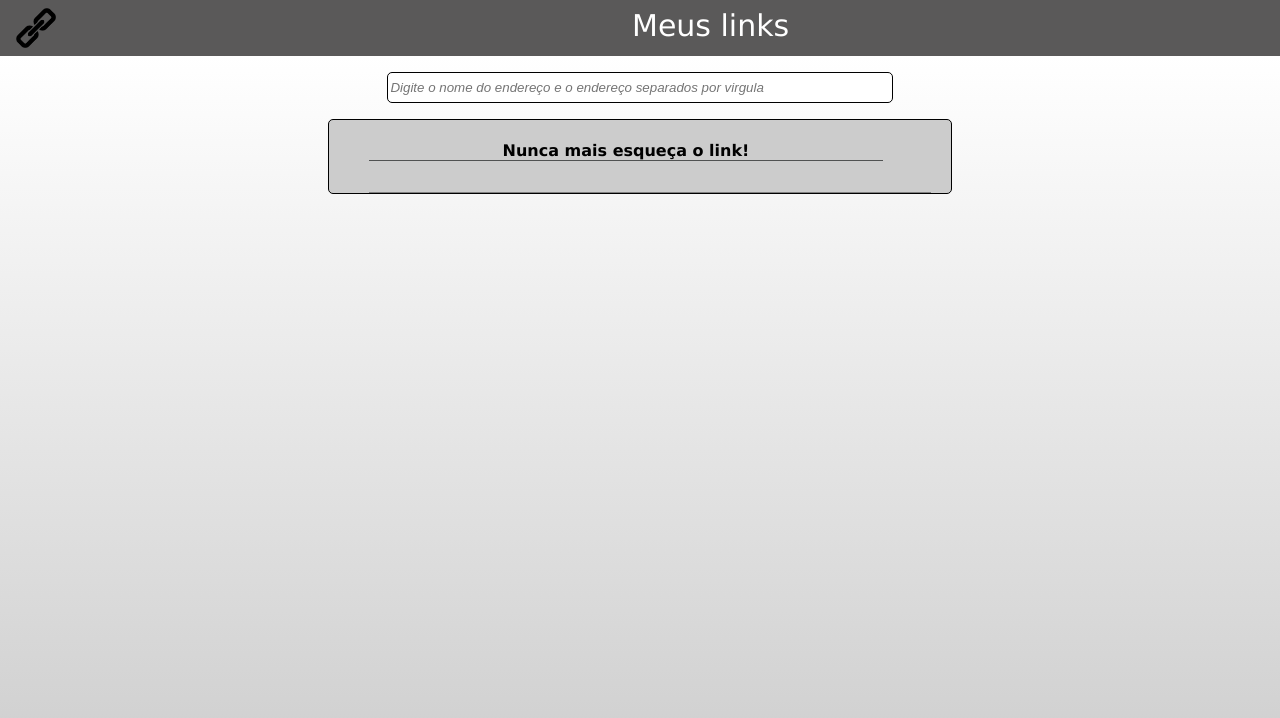
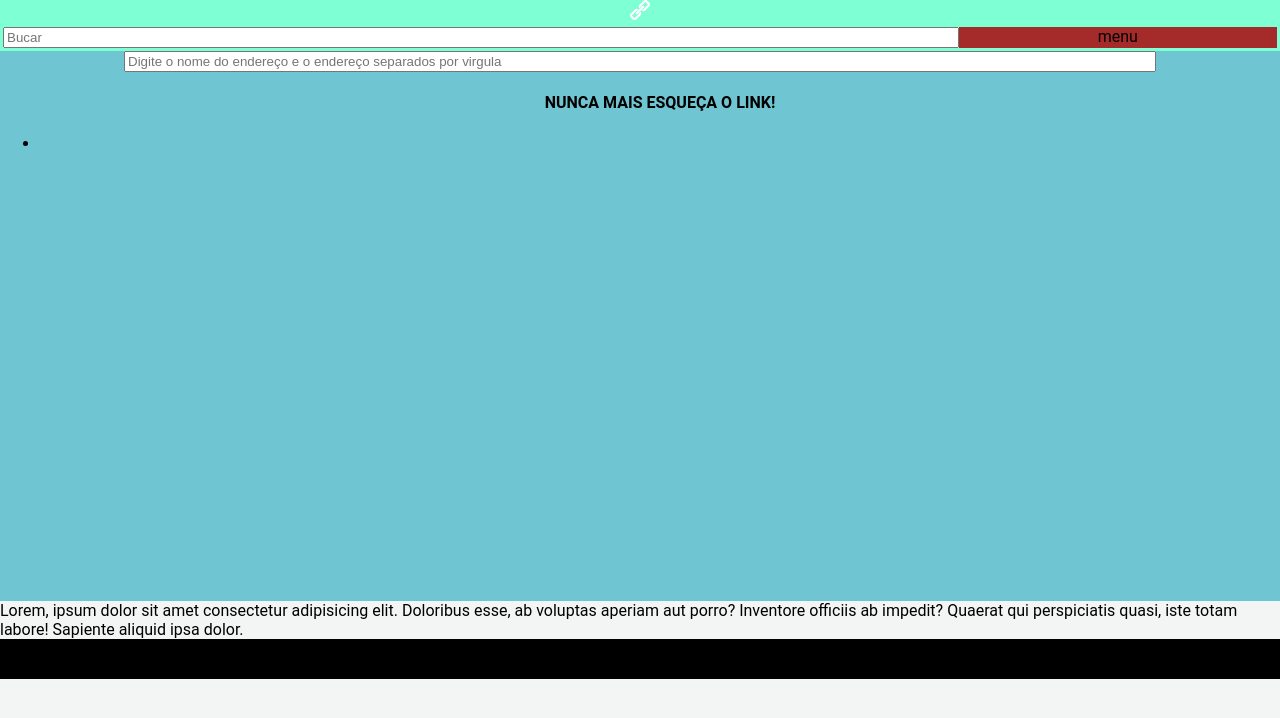
Before and after one commit to Felipe-dSantos/peer-programming, a website: page project-favorites/public/index.html in a window 1280 px wide. Drawn offline with Linux system fonts and the light colour scheme.

Commit message:
Update style

```diff
--- a/project-favorites/package.json
+++ b/project-favorites/package.json
@@ -13,5 +13,10 @@
   "license": "ISC",
   "devDependencies": {
     "nodemon": "^2.0.22"
+  },
+  "dependencies": {
+    "cors": "^2.8.5",
+    "express": "^4.18.2",
+    "mongoose": "^7.3.2"
   }
 }
--- a/project-favorites/public/index.html
+++ b/project-favorites/public/index.html
@@ -12,15 +12,21 @@
 </head>
 
 <body>
-    <header>
-        <div id="logo">
-            <img src="./imagens/links-logo.png" alt="">
+    <!-- logo , busca e menu de navegação -->
+    <header class="grid-header">
+        <div>
+            <img src="./imagens/links.png" alt="">
+
         </div>
-        <div>
-            <span id="titulo"> Meus links</span>
+        <div class="grid-busca">
+            <input type="text" name="busca" id="busca" placeholder="Bucar">
+            <nav>menu</nav>
         </div>
     </header>
-    <main>
+
+    <!-- lista de Links  -->
+    <main class="grid-main">
+        <!-- campo de entrada de dados -->
         <div id="form">
             <form id="formulario">
                 <input type="text" name="text" id="text"
@@ -28,11 +34,18 @@
             </form>
         </div>
         <ul id="lista">
-            <h4 id="titulo_lista">Nunca mais esqueça o link!</h4>
+            <h4 id="titulo_lista">NUNCA MAIS ESQUEÇA O LINK!</h4>
             <li><a href="" id="link"></a><a href="" id="bataa"></a></li>
 
         </ul>
+
     </main>
+    <div class="grid-text">
+        <section>Lorem, ipsum dolor sit amet consectetur adipisicing elit. Doloribus esse, ab voluptas aperiam aut
+            porro? Inventore officiis ab impedit? Quaerat qui perspiciatis quasi, iste totam labore! Sapiente aliquid
+            ipsa dolor.</section>
+    </div>
+    <footer class="grid-footer"></footer>
 
 </body>
 
--- a/project-favorites/public/script.js
+++ b/project-favorites/public/script.js
@@ -23,7 +23,7 @@ function addElement({ name, url }) {
     a.target = "_blank"
 
     trash.innerHTML = "x"
-    trash.onclick = () => removeElement(trash)
+    trash.onclick = () => removeElement(trash, { name, url })
 
     ul.append(li)
     li.append(a)
@@ -37,14 +37,21 @@ async function addElementAndSendToApi({ name, url }){
 
     const response = await fetch(`http://localhost:3000/?name=${name}&url=${url}`)
 
-    if (!response.ok) {
+    if (!response.ok)
         console.error(`Erro ao enviar os dados para a API: ${response.statusText}`)
-    }
+
 }
 
-function removeElement(element) {
-    if (confirm('Tem certeza que deseja deletar?'))
+async function removeElement(element, { name, url }) {
+    if (confirm('Tem certeza que deseja deletar?')){
         element.parentNode.remove()
+
+        const response = await fetch(`http://localhost:3000/?name=${name}&url=${url}&del=1`)
+
+        if (!response.ok)
+            console.error(`Erro ao enviar os dados para a API: ${response.statusText}`)
+    }
+
 }
 
 form.addEventListener('submit', (event) => {
--- a/project-favorites/public/style.css
+++ b/project-favorites/public/style.css
@@ -1,155 +1,173 @@
 body {
-    margin: auto;
-    font-family: Arial, Helvetica, sans-serif;
-    display: flex;
-    flex-direction: column;
-    height: 100vh;
+    margin: 0;
+    padding: 0;
+    font-family: "Roboto", Arial, Helvetica, sans-serif;
     background-color: #f3f5f5;
-}
+    width: 100%;
+    display: grid;
 
-    /* Header */
-
-header {
-    /* background-image: linear-gradient(#003366, #006699); */
-    background-color: #5a5959;
-    display: flex;
-    width: 100%;
-
-}
-header div span#titulo{
-    /* background-image: linear-gradient(#003366, #006699); */
-
-    display: flex;
-    justify-content: center;
 
   }
 
-header{
-    color: white;
-    padding: 0.5em;
+  .grid-header{
+    background-color: aquamarine;
+    text-align: center;
+  }
+  .grid-busca{
+    display: grid;
+    grid-template-columns: 75% 25%;
+    margin: 3px;
   }
 
-
-div#logo {
-    margin: auto 0;
-    margin-right: 45%;
+  nav{
+    background-color: brown;
+  }
+  .grid-main{
+    text-align: center;
+    background-color: #6FC5D2;
+    height: 550px;
 
   }
-
-div#logo * {
-    vertical-align: middle;
-    margin-left: 0.5em;
-    align-items: flex-start;
+  .grid-texto{
+    background-color: #f3f5f5;
+    width: 100%;
+    height: 500px;
   }
 
-div#logo span {
-    font-size: 2em;
-    font-weight: bold;
+  .grid-footer{
+      background-color: black;
+      height: 40px;
   }
 
+  input#text{
+    width: 80%;
+  }
 
-div span#titulo {
-    font-family: Verdana, Geneva, Tahoma, sans-serif;
-    font-size: 30px;
+  /* header {
+    background-color: #007bff;
+    display: flex;
+    align-items: center;
+    padding: 1rem;
   }
-    /* Main */
+
+  header #logo {
+    margin-right: 1rem;
+  }
+
+  header #logo img {
+    width: 40px;
+    height: 40px;
+  }
+
+  header #titulo {
+    font-family: "Roboto", Arial, Helvetica, sans-serif;
+    font-size: 1.5rem;
+    color: white;
+  }
 
   main {
-    height: 100%;
-    padding: 1em;
-    background-image: linear-gradient(#ffffff, #cccccc);
-    align-items: center ;
+    flex-grow: 1;
+    display: flex;
+    flex-direction: column;
+    align-items: center;
+    padding: 1rem;
   }
 
-/* h1#titulo{
-    font-family: Verdana, Geneva, Tahoma, sans-serif;
-    color: #202c2c;
-    text-align: center;
-
-} */
-
-input[type="text"]{
-    width: 40%;
-    border: 1px solid ;
-    height: 2em;
-    border-radius: 5px;
-
+  #formulario {
+    display: flex;
+    align-items: center;
+    justify-content: center;
+    margin-bottom: 1rem;
   }
 
-::placeholder{
-    font-style: italic;
+  input[type="text"] {
+    width: 100vh;
+    max-width: 99vh;
+    height: 30px;
+    padding: 0.5rem;
+    border: 1px solid rgba(0, 0, 0, 0.15);
+    border-radius: 0.25rem;
+    font-size: 1.1rem;
+    font-family: "Roboto", Arial, Helvetica, sans-serif;
   }
 
-ul#lista{
-
-    border-bottom: 1px;
-    border-style: solid;
-    border-width: 0.5px;
-    width: 45%;
-    margin-left: auto;
-    margin-right: auto;
-    background-color: #cccccc;
-    border-radius: 5px;
-    padding-right: 20px;
+  #lista {
+    width: 100%;
+    max-width: 600px;
+    background-color: #fff;
+    border: 1px solid rgba(0, 0, 0, 0.15);
+    border-radius: 0.25rem;
+    padding: 1rem;
   }
 
-
-div#form{
-    display: inline;
+  #titulo_lista {
+    font-family: Tahoma, sans-serif;
+    font-size: 1.25rem;
     text-align: center;
-
+    margin-bottom: 1rem;
+    color: #302f2f;
   }
 
-li{
-    font-family: Verdana, Geneva, Tahoma, sans-serif;
-    justify-content: space-between;
-    padding: 5px;
-
-    border-bottom: 1px solid gray;
-
-
-}
-a{
-
-    color: #000;
-    text-decoration: none;
-}
-ul{
-    list-style-type: none;
-    align-items: center;
-
-}
-ul li span{
-    color: #ffffff;
-    margin: auto;
-
-
-    background-color: red;
-}
   li {
     display: flex;
     align-items: center;
+    justify-content: space-between;
+    padding: 0.5rem;
+    border-bottom: 1px solid rgba(0, 0, 0, 0.15);
+  }
+
+  a {
+    color: #424242;
+    text-decoration: none;
+    text-transform: uppercase;
   }
 
   button {
-
-    width: 20px;
-    color: #9c1010;
-    font-size: 10px;
-    border-radius: 30px;
-
-}
-h4#titulo_lista{
-    font-family: Verdana, Geneva, Tahoma, sans-serif;
+    padding: 0.375rem 0.75rem;
+    font-size: 1rem;
+    font-weight: 400;
+    line-height: 1.5;
     text-align: center;
-
-    border-bottom: 1px solid #505252;
-
-    margin-right: 3em;
-
+    white-space: nowrap;
+    vertical-align: middle;
+    cursor: pointer;
+    border: 1px solid #db0712;
+    border-radius: 0.25rem;
+    color: #fff;
+    background-color: #db0712;
   }
 
+  button:hover {
+    color: #fff;
+    background-color: #720101;
+    border-color: #720101;
+  }
+
+  button:focus {
+    color: #fff;
+    background-color: #f83d47;
+    border-color: #f83d47;
+    box-shadow: 0 0 0 0.2rem rgb(248, 61, 71);
+  }
+
+  button:active {
+    color: #fff;
+    background-color: #720101;
+    border-color: #720101;
+  }
+
+  @media screen and (max-width: 600px) {
+    input[type="text"] {
+      width: 100%;
+      max-width: none;
+    }
+
+    #lista {
+      width: 100%;
+      max-width: none;
+    }
+  }
+   */
    img{
-    width: 40px;
-    height: 40px;
+    width: 20px;
    }
--- a/project-favorites/server.js
+++ b/project-favorites/server.js
@@ -1,3 +1,5 @@
+
+
 const http = require('http')
 const fs = require('fs')
 const path = require('path')
```
Also changed, not shown: project-favorites/api/index.js (+20 -20 lines), project-favorites/api/urls.json (+4 -16 lines), 1 other file. Lines whose indentation alone changed are shown as unchanged.
